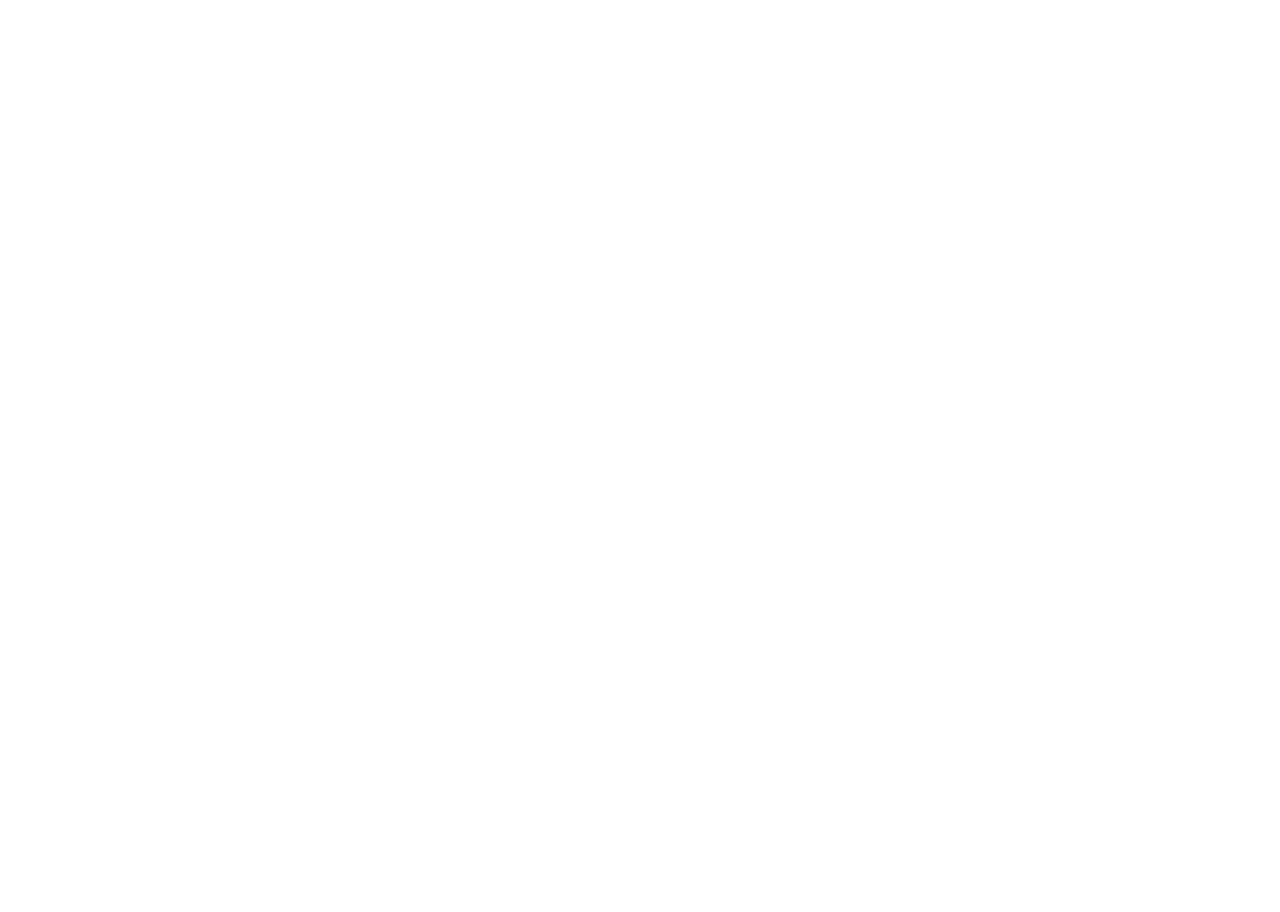
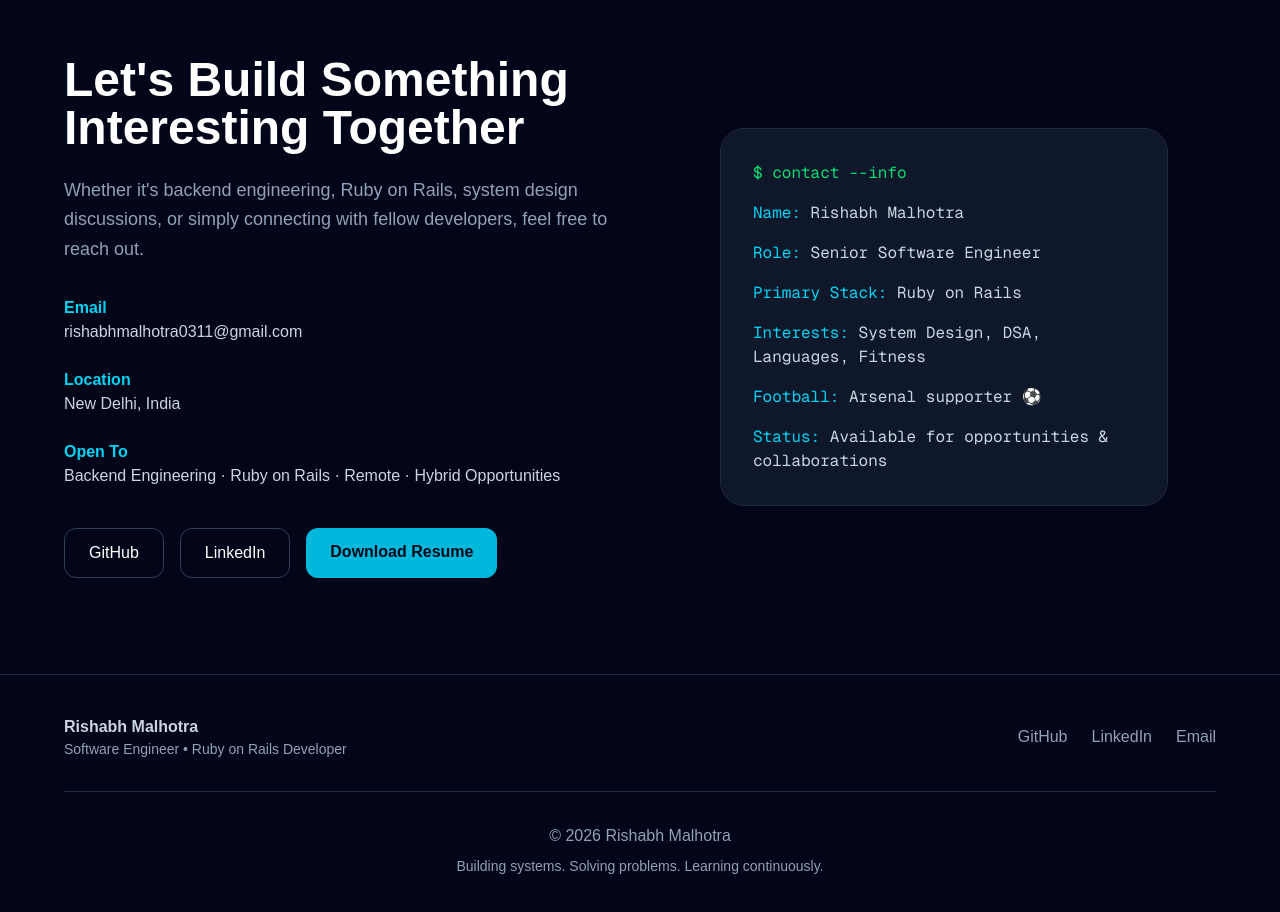
Before and after one commit to tomakazu/rishabh_malhotra_techie, a Next.js app: page / in a window 1280 px wide. Shown: the part 6100-7012 px from the top of the page. Before the commit the page ends 6060 px from the top, so only its background shows below. Built offline with nearby package versions, Linux system fonts and the light colour scheme.

Commit message:
Created contact and footer component and added page.tsx

```diff
--- a/app/page.tsx
+++ b/app/page.tsx
@@ -4,6 +4,8 @@
 import Experience from "@/components/Experience";
 import EngineeringInterests from "@/components/EngineeringInterests";
 import BeyondCode from "@/components/BeyondCode";
+import Contact from "@/components/Contact";
+import Footer from "@/components/Footer";
 
 export default function Home() {
   return (
@@ -14,6 +16,8 @@
       <Experience />
       <EngineeringInterests />
       <BeyondCode />
+      <Contact />
+      <Footer />
     </main>
   );
 }
--- /dev/null
+++ b/components/Contact.tsx
@@ -0,0 +1,40 @@
+export default function Contact() {
+    return (
+        <section id="contact" className="py-24 px-6 bg-slate-950 text-white" >
+            <div className="max-w-6xl mx-auto">
+                <div className="grid md:grid-cols-2 gap-16 items-center">
+                    {/* Left Side */}
+                    <div>
+                        <h2 className="text-5xl font-bold mb-6"> Let's Build Something Interesting Together </h2> <p className="text-slate-400 text-lg leading-relaxed mb-8"> Whether it's backend engineering, Ruby on Rails, system design discussions, or simply connecting with fellow developers, feel free to reach out. </p>
+                        <div className="space-y-6">
+                            <div> <h3 className="text-cyan-400 font-semibold"> Email </h3> <a href="mailto:rishabhmalhotra0311@gmail.com" className="text-slate-300 hover:text-white transition" > rishabhmalhotra0311@gmail.com </a> </div>
+                            <div> <h3 className="text-cyan-400 font-semibold"> Location </h3> <p className="text-slate-300"> New Delhi, India </p> </div>
+                            <div> <h3 className="text-cyan-400 font-semibold"> Open To </h3> <p className="text-slate-300"> Backend Engineering · Ruby on Rails · Remote · Hybrid Opportunities </p> </div>
+                        </div>
+                        <div className="flex flex-wrap gap-4 mt-10">
+                            <a href="https://github.com/tomakazu" target="_blank" rel="noopener noreferrer" className=" px-6 py-3 rounded-xl border border-slate-700 hover:border-cyan-500 transition-all " > GitHub </a>
+                            <a href="https://www.linkedin.com/in/rishabh-malhotra-665362170/" target="_blank" rel="noopener noreferrer" className=" px-6 py-3 rounded-xl border border-slate-700 hover:border-cyan-500 transition-all " > LinkedIn </a>
+                            <a href="/resume/Rishabh_Malhotra_Resume.pdf" download className=" px-6 py-3 rounded-xl bg-cyan-500 text-slate-950 font-semibold hover:bg-cyan-400 transition-all " > Download Resume </a>
+                        </div>
+                    </div>
+                    {/* Right Side */}
+                    <div className="flex justify-center">
+                        <div className="rounded-3xl border border-slate-800 bg-slate-900 p-8 w-full max-w-md " >
+                            <div className="font-mono">
+                                <p className="text-green-400 mb-4"> $ contact --info </p>
+                                <div className="space-y-4 text-slate-300">
+                                    <div> <span className="text-cyan-400"> Name: </span>{" "} Rishabh Malhotra </div>
+                                    <div> <span className="text-cyan-400"> Role: </span>{" "} Senior Software Engineer </div>
+                                    <div> <span className="text-cyan-400"> Primary Stack: </span>{" "} Ruby on Rails </div>
+                                    <div> <span className="text-cyan-400"> Interests: </span>{" "} System Design, DSA, Languages, Fitness </div>
+                                    <div> <span className="text-cyan-400"> Football: </span>{" "} Arsenal supporter ⚽ </div>
+                                    <div> <span className="text-cyan-400"> Status: </span>{" "} Available for opportunities & collaborations </div>
+                                </div>
+                            </div>
+                        </div>
+                    </div>
+                </div>
+            </div>
+        </section>
+    )
+}
--- a/components/Footer.tsx
+++ b/components/Footer.tsx
@@ -0,0 +1,82 @@
+export default function Footer() {
+  return (
+    <footer
+      className="
+        border-t
+        border-slate-800
+        bg-slate-950
+        text-slate-400
+        py-10
+        px-6
+      "
+    >
+      <div className="max-w-6xl mx-auto">
+        <div
+          className="
+            flex
+            flex-col
+            md:flex-row
+            justify-between
+            items-center
+            gap-4
+          "
+        >
+          <div>
+            <p className="font-semibold text-slate-300">
+              Rishabh Malhotra
+            </p>
+
+            <p className="text-sm">
+              Software Engineer • Ruby on Rails Developer
+            </p>
+          </div>
+
+          <div className="flex gap-6">
+            <a
+              href="https://github.com/tomakazu"
+              target="_blank"
+              rel="noopener noreferrer"
+              className="hover:text-cyan-400 transition"
+            >
+              GitHub
+            </a>
+
+            <a
+              href="https://www.linkedin.com/in/rishabh-malhotra-665362170/"
+              target="_blank"
+              rel="noopener noreferrer"
+              className="hover:text-cyan-400 transition"
+            >
+              LinkedIn
+            </a>
+
+            <a
+              href="mailto:rishabhmalhotra0311@gmail.com"
+              className="hover:text-cyan-400 transition"
+            >
+              Email
+            </a>
+          </div>
+        </div>
+
+        <div
+          className="
+            border-t
+            border-slate-800
+            mt-8
+            pt-8
+            text-center
+          "
+        >
+          <p>
+            © {new Date().getFullYear()} Rishabh Malhotra
+          </p>
+
+          <p className="mt-2 text-sm">
+            Building systems. Solving problems. Learning continuously.
+          </p>
+        </div>
+      </div>
+    </footer>
+  );
+}
```
Also changed, not shown: components/Navbar.tsx (deleted).
